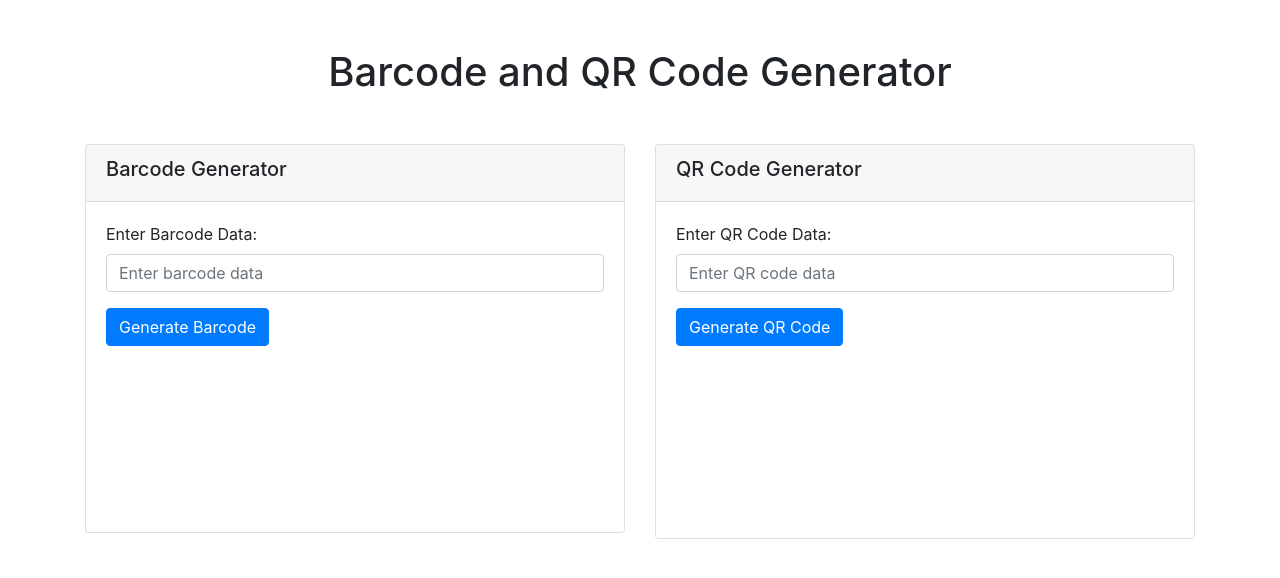
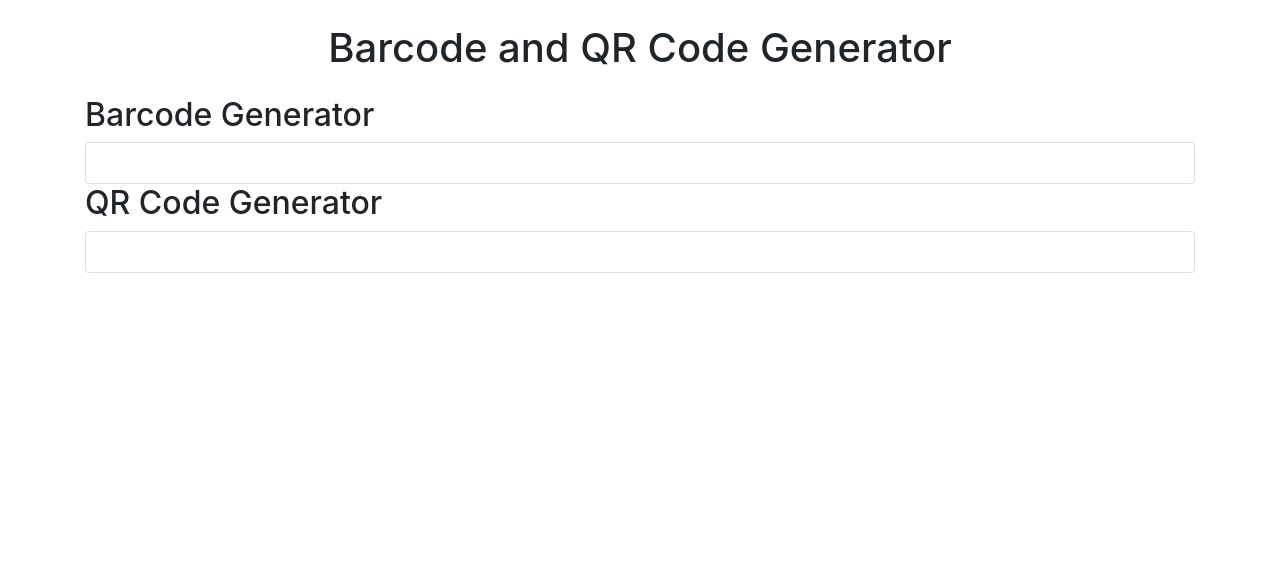
Before and after one commit to swwayam/cd-qr-barcode-generator, a plain HTML site: page index.html in a window 1280 px wide. Drawn offline with nearby package versions, Linux system fonts and the light colour scheme.

Commit message:
starter files ready

```diff
--- a/index.html
+++ b/index.html
@@ -4,53 +4,45 @@
     <meta charset="UTF-8">
     <meta name="viewport" content="width=device-width, initial-scale=1.0">
     <title>Barcode and QR Code Generator</title>
+    <!-- Link to Bootstrap CSS -->
     <link rel="stylesheet" href="https://stackpath.bootstrapcdn.com/bootstrap/4.5.2/css/bootstrap.min.css">
-    <link rel="stylesheet" href="./style.css">
+    <!-- Link to custom CSS (if any) -->
+    <link rel="stylesheet" href="style.css">
 </head>
 <body>
-    <div class="container my-5">
-        <h1 class="text-center mb-5">Barcode and QR Code Generator</h1>
-        <div class="row">
-            <div class="col-md-6">
-                <div class="card">
-                    <div class="card-header">
-                        <h5>Barcode Generator</h5>
-                    </div>
-                    <div class="card-body">
-                        <div class="form-group">
-                            <label for="barcode-input">Enter Barcode Data:</label>
-                            <input type="text" class="form-control" id="barcode-input" placeholder="Enter barcode data">
-                        </div>
-                        <button class="btn btn-primary" onclick="generateBarcode()">Generate Barcode</button>
-                        <div class="mt-3">
-                            <svg id="barcode" ></svg>
-                        </div>
-                    </div>
+    <div class="container">
+        <h1 class="text-center my-4">Barcode and QR Code Generator</h1>
+
+        <!-- Barcode Generator Section -->
+        <section>
+            <h2>Barcode Generator</h2>
+            <div class="card">
+                <div class="card-body">
+                    <!-- TODO: Add an input field with id "barcode-input" for entering barcode data -->
+                    <!-- TODO: Add a button with id "generate-barcode-btn" to generate the barcode -->
+                    <!-- TODO: Add a div with id "barcode-display" to display the generated barcode -->
                 </div>
             </div>
-            <div class="col-md-6">
-                <div class="card">
-                    <div class="card-header">
-                        <h5>QR Code Generator</h5>
-                    </div>
-                    <div class="card-body">
-                        <div class="form-group">
-                            <label for="qrcode-input">Enter QR Code Data:</label>
-                            <input type="text" class="form-control" id="qrcode-input" placeholder="Enter QR code data">
-                        </div>
-                        <button class="btn btn-primary" onclick="generateQRCode()">Generate QR Code</button>
-                        <div class="mt-3">
-                            <canvas id="qrcode"></canvas>
-                        </div>
-                    </div>
+        </section>
+
+        <!-- QR Code Generator Section -->
+        <section>
+            <h2>QR Code Generator</h2>
+            <div class="card">
+                <div class="card-body">
+                    <!-- TODO: Add an input field with id "qrcode-input" for entering QR code data -->
+                    <!-- TODO: Add a button with id "generate-qrcode-btn" to generate the QR code -->
+                    <!-- TODO: Add a div with id "qrcode-display" to display the generated QR code -->
                 </div>
             </div>
-        </div>
+        </section>
     </div>
 
-    <!-- External JavaScript files -->
+    <!-- Link to JsBarcode library -->
     <script src="https://cdn.jsdelivr.net/npm/jsbarcode@3.11.0/dist/JsBarcode.all.min.js"></script>
+    <!-- Link to qrcode.js library -->
     <script src="https://cdn.jsdelivr.net/npm/qrcode@1.4.4/build/qrcode.min.js"></script>
-    <script src="script.js"></script> <!-- assuming you save your JavaScript code in a file named script.js -->
+    <!-- Link to custom JavaScript -->
+    <script src="script.js"></script>
 </body>
 </html>
--- a/script.js
+++ b/script.js
@@ -1,17 +1,13 @@
-function generateBarcode() {
-    var barcodeData = document.getElementById('barcode-input').value;
-    JsBarcode('#barcode', barcodeData, {
-        format: 'CODE128',
-        width: 1,
-        height: 100,
-        displayValue: true
-    });
-}
+// Barcode Generator
+// TODO: Select the generate barcode button using its id
+// TODO: Add a click event listener to the generate barcode button
+// TODO: Inside the event listener, get the barcode data from the input field
+// TODO: Use the JsBarcode library to generate the barcode
+// TODO: Render the generated barcode in the designated display area
 
-function generateQRCode() {
-    var qrcodeData = document.getElementById('qrcode-input').value;
-    var qrcodeElement = document.getElementById('qrcode');
-    QRCode.toCanvas(qrcodeElement, qrcodeData, function (error) {
-        if (error) console.error(error);
-    });
-}
+// QR Code Generator
+// TODO: Select the generate QR code button using its id
+// TODO: Add a click event listener to the generate QR code button
+// TODO: Inside the event listener, get the QR code data from the input field
+// TODO: Use the qrcode.js library to generate the QR code
+// TODO: Render the generated QR code in the designated display area
```
